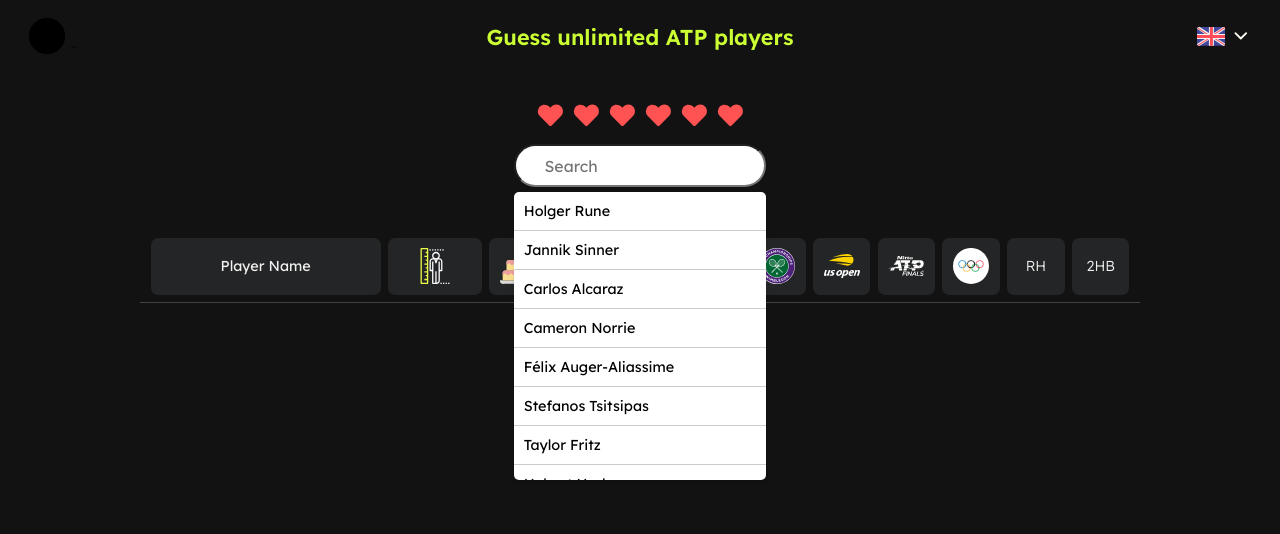
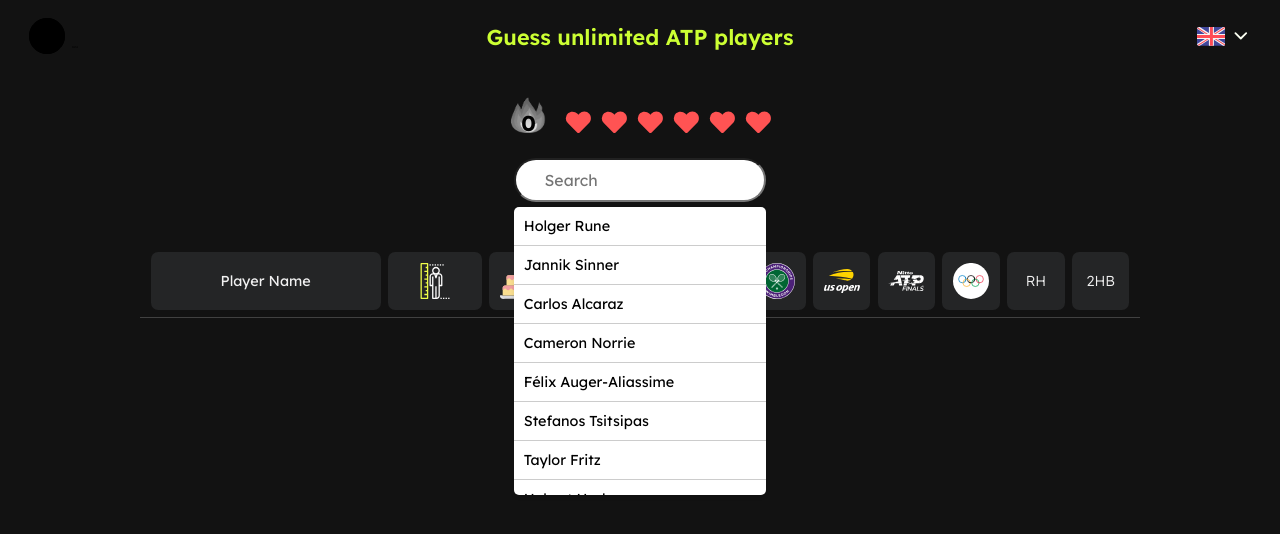
Before and after one commit to thisispivi/Tennisdle, a Vue app in the folder tennisdle/: page /#/unlimited/atp in a window 1280 px wide. Shown: the top 534 px of the page. Built offline with nearby package versions, Linux system fonts and the light colour scheme; some icons are missing.

Commit message:
feat: streaks

```diff
--- a/tennisdle/src/components/molecules/Card/PlayerCard.vue
+++ b/tennisdle/src/components/molecules/Card/PlayerCard.vue
@@ -79,7 +79,7 @@
 @use "../../../styles/variables.scss" as v;
 .player-card {
   height: auto;
-  padding: 1rem 1.5rem;
+  padding: 1.5rem;
   width: auto;
   background-color: v.$cardBackground;
   border-radius: 0.5rem;
@@ -99,7 +99,7 @@
 
   .player-card__content {
     display: flex;
-    gap: 1.5rem 1rem;
+    gap: 1.5rem;
     img {
       height: 24rem;
       width: 16rem;
@@ -116,6 +116,7 @@
       p {
         margin: 0;
         margin-right: 0.8rem;
+        text-align: left;
       }
       b {
         color: v.$color600;
--- a/tennisdle/src/components/organisms/Modal/Modal.vue
+++ b/tennisdle/src/components/organisms/Modal/Modal.vue
@@ -42,7 +42,7 @@
   </transition>
 </template>
 
-<style lang="scss" scoped>
+<style lang="scss">
 @use "../../../styles/variables.scss" as v;
 
 .modal-animation-enter-active,
@@ -92,8 +92,8 @@
     padding: 1rem;
     border-top: 1.5rem solid v.$diffPillBackground;
     border-bottom: 1.5rem solid v.$diffPillBackground;
-    border-left: 0.5rem solid v.$diffPillBackground;
-    border-right: 0.5rem solid v.$diffPillBackground;
+    border-left: 1rem solid v.$diffPillBackground;
+    border-right: 1rem solid v.$diffPillBackground;
     background-color: v.$diffPillBackground;
     border-radius: 0.75rem;
     box-shadow: 0 0 10px rgba(0, 0, 0, 0.5);
@@ -120,6 +120,29 @@
       font-size: 1rem;
       margin-bottom: 1.75rem;
     }
+
+    &__container {
+      .player-card__content {
+        img {
+          max-width: unset;
+        }
+      }
+    }
+  }
+}
+
+@media (max-width: 640px) {
+  .modal {
+    .modal-inner {
+      &__container {
+        .player-card__content {
+          img {
+            max-width: unset;
+            width: 100%;
+          }
+        }
+      }
+    }
   }
 }
 </style>
--- a/tennisdle/src/components/pages/Guess/Guess.vue
+++ b/tennisdle/src/components/pages/Guess/Guess.vue
@@ -4,10 +4,13 @@
 import { Lives, Search } from "../../molecules";
 import { Player } from "../../../typings/Player";
 import { useDispatch, useSelector } from "../../../redux/helpers";
-import { addAttempt, checkGame } from "../../../redux/slices/daily";
-import { getDateAsKey } from "../../../utils/date";
+import { addAttempt, checkGame } from "../../../redux/slices/daily/slice";
 import { computed, ref } from "vue";
 import ConfettiExplosion from "vue-confetti-explosion";
+import {
+  calculateWinningStreak,
+  retrieveDailyGame,
+} from "../../../redux/slices/daily/utils";
 
 const { loader } = defineProps<{
   loader: () => { players: Player[]; playerToGuess: Player; isAtp: boolean };
@@ -15,14 +18,12 @@
 const { players, playerToGuess, isAtp } = loader();
 const playerKeys = players.map((p) => p.player);
 
-const store = useSelector((state) => state.dailyAtp);
+const store = useSelector((state) => state.daily);
 const dispatch = useDispatch();
 
 dispatch(checkGame({ isAtp }));
 
-const game = computed(
-  () => store.value[isAtp ? "atpGames" : "wtaGames"][getDateAsKey()]
-);
+const game = computed(() => retrieveDailyGame(store.value, isAtp));
 
 const attempts = computed(() =>
   game.value.attempts
@@ -46,6 +47,9 @@
 const onClose = () => (isModalOpen.value = false);
 
 const isEndGame = computed(() => game.value.lives === 0 || game.value.isWon);
+const winningStreak = computed(() =>
+  calculateWinningStreak(store.value, isAtp)
+);
 </script>
 
 <template>
@@ -67,7 +71,16 @@
     />
     <Base>
       <div class="guess__content">
-        <Lives :lives-remaining="game.lives" />
+        <div class="guess__info">
+          <div class="guess__streak">
+            <img
+              :src="`/imgs/${winningStreak === 0 ? 'streak-none.png' : 'streak.gif'}`"
+              alt="streak"
+            />
+            <p>{{ winningStreak }}</p>
+          </div>
+          <Lives :lives-remaining="game.lives" />
+        </div>
         <Search
           :all-keys="playerKeys"
           :select-player="attemptPlayer"
@@ -116,8 +129,38 @@
     flex-direction: column;
     justify-content: flex-start;
     align-items: center;
-    .lives {
+    .guess__info {
       margin-top: 2rem;
+      display: flex;
+      align-items: center;
+      gap: 1rem;
+      .guess__streak {
+        display: flex;
+        align-items: center;
+        gap: 0.5rem;
+        position: relative;
+        $size: 3rem;
+        width: $size;
+        height: $size;
+        img {
+          position: absolute;
+          height: $size;
+          width: $size;
+          top: -0.75rem;
+          left: -0.25rem;
+        }
+        p {
+          position: absolute;
+          font-size: 1.5rem;
+          color: black;
+          font-weight: 700;
+          top: 50%;
+          left: 50%;
+          transform: translate(-50%, -50%);
+          justify-content: center;
+          text-align: center;
+        }
+      }
     }
     .search {
       margin-top: 1rem;
--- a/tennisdle/src/redux/slices/daily.ts
+++ b/tennisdle/src/redux/slices/daily/slice.ts
@@ -1,7 +1,7 @@
 import { createSlice, PayloadAction } from "@reduxjs/toolkit";
-import { DailyGame } from "../../typings/DailyGame";
-import { getDateAsKey } from "../../utils/date";
-import { NUM_LIVES } from "../../utils/params";
+import { DailyGame } from "../../../typings/DailyGame";
+import { getDateAsKey } from "../../../utils/date";
+import { NUM_LIVES } from "../../../utils/params";
 
 interface CheckGamePayload {
   isAtp: boolean;
--- /dev/null
+++ b/tennisdle/src/redux/slices/daily/utils.ts
@@ -0,0 +1,42 @@
+import { DailyGame } from "../../../typings/DailyGame";
+import { getDateAsKey } from "../../../utils/date";
+import { RootState } from "../../store";
+
+/**
+ * Retrieves the daily game for either ATP or WTA based on the current date.
+ *
+ * @param {RootState["daily"]} daily - The daily state from the Redux store.
+ * @param {boolean} isAtp - A boolean indicating whether to retrieve ATP (true) or WTA (false) games.
+ * @returns {DailyGame} The game object for the current date.
+ */
+export const retrieveDailyGame = (
+  daily: RootState["daily"],
+  isAtp: boolean
+): DailyGame => {
+  return daily[isAtp ? "atpGames" : "wtaGames"][getDateAsKey()];
+};
+
+/**
+ * Calculates the winning streak for either ATP or WTA games.
+ *
+ * @param {RootState["daily"]} daily - The daily state from the Redux store.
+ * @param {boolean} isAtp - A boolean indicating whether to calculate the streak for ATP (true) or WTA (false) games.
+ * @returns {number} The number of consecutive days with a win.
+ */
+export const calculateWinningStreak = (
+  daily: RootState["daily"],
+  isAtp: boolean
+): number => {
+  const games = daily[isAtp ? "atpGames" : "wtaGames"];
+  const date = new Date();
+
+  const calculateStreak = (date: Date, streak: number): number => {
+    const dateKey = getDateAsKey(date);
+    const game = games[dateKey];
+    if (!game || !game.isWon) return streak;
+    date.setDate(date.getDate() - 1);
+    return calculateStreak(date, streak + 1);
+  };
+
+  return calculateStreak(date, 0);
+};
--- a/tennisdle/src/redux/store.ts
+++ b/tennisdle/src/redux/store.ts
@@ -1,7 +1,7 @@
 import { configureStore } from "@reduxjs/toolkit";
 import { persistReducer, persistStore } from "redux-persist";
 import storage from "redux-persist/lib/storage";
-import { dailySlice } from "./slices/daily";
+import { dailySlice } from "./slices/daily/slice";
 
 const persistConfig = {
   key: "root",
@@ -12,7 +12,7 @@
 
 export const store = configureStore({
   reducer: {
-    dailyAtp: persistedReducer,
+    daily: persistedReducer,
   },
 });
 
--- a/tennisdle/src/utils/date.ts
+++ b/tennisdle/src/utils/date.ts
@@ -42,5 +42,5 @@
  * @returns {string} The date as a key
  */
 export function getDateAsKey(date: Date = new Date()): string {
-  return `${date.getDate()}-${date.getMonth() + 1}-${date.getFullYear()}`;
+  return `${date.getDate() + 1}-${date.getMonth() + 1}-${date.getFullYear()}`;
 }
```
Also changed, not shown: tennisdle/public/imgs/streak-none.png (added), tennisdle/public/imgs/streak.gif (added).
